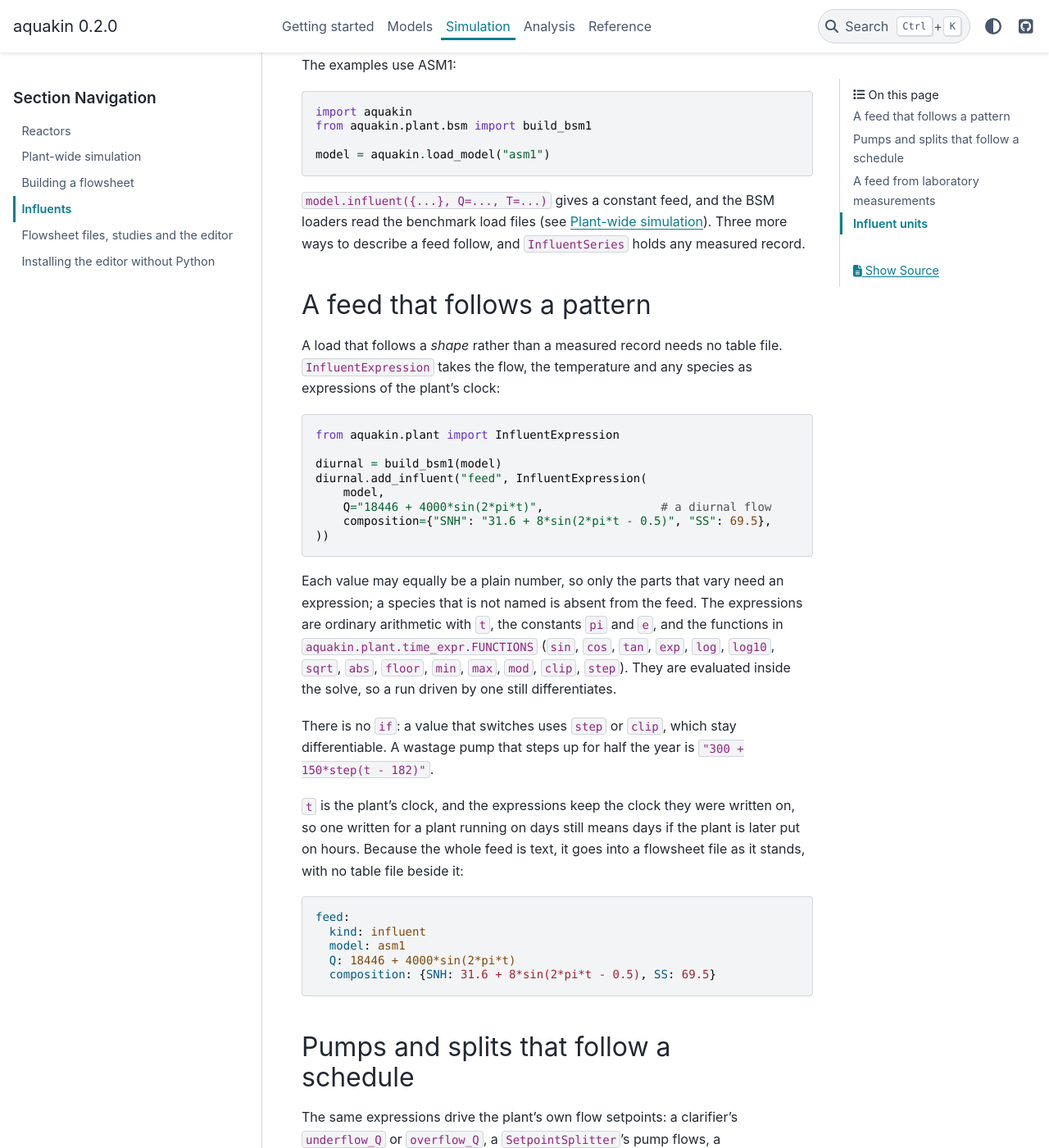
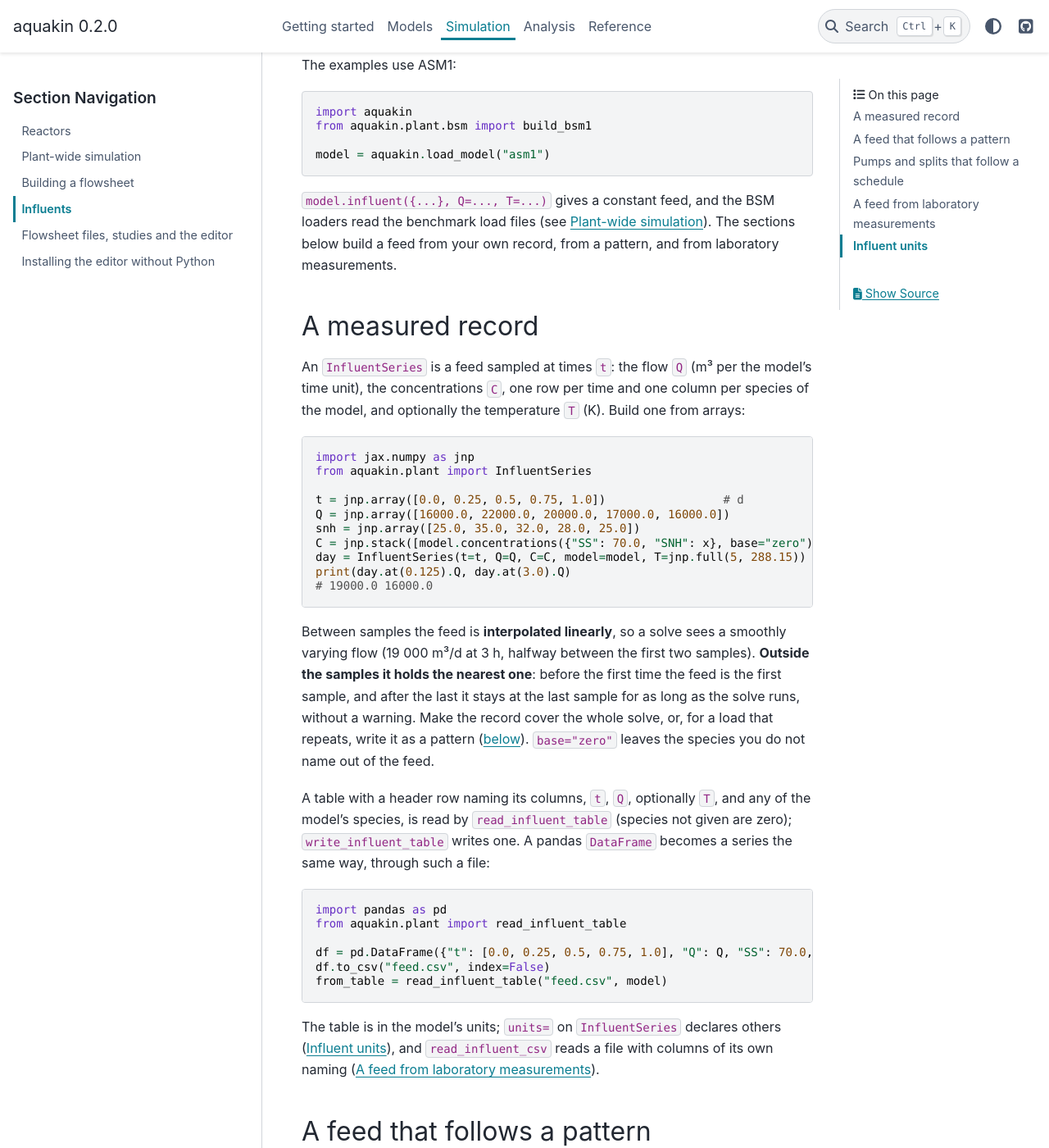
Before and after one commit to DeGrootResearchGroup/aquakin, a Sphinx documentation site: the page built from docs/influents.md, in a window 1280 px wide and 1400 px high, scrolled down 241 px. Shown: the whole window at 82% size. Built offline with Sphinx 7.4.7 and the PyData theme 0.15.4, drawn with Linux system fonts in a browser that asks for light colours; some of the changed text lies outside the part shown.

Commit message:
docs(influents): measured records, interpolation and wiring a lab feed
Show how to build an InfluentSeries from arrays and from a table or
DataFrame, how it is interpolated between samples and held past its ends,
and how to wire a characterized or CSV feed into a plant or a tank.

Co-Authored-By: Claude Opus 5.5 <noreply@anthropic.com>

````diff
--- a/docs/influents.md
+++ b/docs/influents.md
@@ -15,8 +15,63 @@ model = aquakin.load_model("asm1")
 
 `model.influent({...}, Q=..., T=...)` gives a constant feed, and the BSM
 loaders read the benchmark load files (see
-[Plant-wide simulation](plants.md)). Three more ways to describe a feed follow, and
-`InfluentSeries` holds any measured record.
+[Plant-wide simulation](plants.md)). The sections below build a feed from your
+own record, from a pattern, and from laboratory measurements.
+
+## A measured record
+
+An `InfluentSeries` is a feed sampled at times `t`: the flow `Q` (m³ per the
+model's time unit), the concentrations `C`, one row per time and one column per
+species of the model, and optionally the temperature `T` (K). Build one from
+arrays:
+
+```python
+import jax.numpy as jnp
+from aquakin.plant import InfluentSeries
+
+t = jnp.array([0.0, 0.25, 0.5, 0.75, 1.0])                 # d
+Q = jnp.array([16000.0, 22000.0, 20000.0, 17000.0, 16000.0])
+snh = jnp.array([25.0, 35.0, 32.0, 28.0, 25.0])
+C = jnp.stack([model.concentrations({"SS": 70.0, "SNH": x}, base="zero") for x in snh])
+day = InfluentSeries(t=t, Q=Q, C=C, model=model, T=jnp.full(5, 288.15))
+print(day.at(0.125).Q, day.at(3.0).Q)
+# 19000.0 16000.0
+```
+
+% invisible-code-block: python
+%     assert (float(day.at(0.125).Q), float(day.at(3.0).Q)) == (19000.0, 16000.0)
+
+Between samples the feed is **interpolated linearly**, so a solve sees a
+smoothly varying flow (19 000 m³/d at 3 h, halfway between the first two
+samples). **Outside the samples it holds the nearest one**: before the first
+time the feed is the first sample, and after the last it stays at the last
+sample for as long as the solve runs, without a warning. Make the record cover
+the whole solve, or, for a load that repeats, write it as a pattern
+([below](#a-feed-that-follows-a-pattern)). `base="zero"` leaves the species
+you do not name out of the feed.
+
+A table with a header row naming its columns, `t`, `Q`, optionally `T`, and any
+of the model's species, is read by `read_influent_table` (species not given are
+zero); `write_influent_table` writes one. A pandas `DataFrame` becomes a series
+the same way, through such a file:
+
+```python
+import pandas as pd
+from aquakin.plant import read_influent_table
+
+df = pd.DataFrame({"t": [0.0, 0.25, 0.5, 0.75, 1.0], "Q": Q, "SS": 70.0, "SNH": snh})
+df.to_csv("feed.csv", index=False)
+from_table = read_influent_table("feed.csv", model)
+```
+
+% invisible-code-block: python
+%     import numpy as np
+%     assert np.allclose(from_table.C, day.C) and np.allclose(from_table.Q, day.Q)
+
+The table is in the model's units; `units=` on `InfluentSeries` declares others
+([Influent units](#influent-units)), and `read_influent_csv` reads a file with
+columns of its own naming ([A feed from laboratory
+measurements](#a-feed-from-laboratory-measurements)).
 
 ## A feed that follows a pattern
 
@@ -132,6 +187,22 @@ print(scada_feed.t, scada_feed.Q)
 # [0.   0.25 0.5  1.  ] [16800. 21600. 19200. 16800.]
 ```
 
+Either is an influent like any other. A builder's plant takes it at its inlet,
+and a plant of your own names the input port with `to=`:
+
+```python
+lab_plant = build_bsm1(model)
+lab_plant.add_influent("feed", lab_feed)            # the plant's inlet
+
+tank = aquakin.Plant("lab_tank", time_unit="d")
+tank.add_unit(aquakin.CSTRUnit("tank", model, volume=1000.0, input_port_names=["in"],
+                               conditions={"T": 293.15}))
+tank.add_influent("feed", scada_feed, to="tank.in")
+```
+
+% invisible-code-block: python
+%     assert lab_plant.check().ok and tank.check().ok
+
 ## Influent units
 
 Influent data in other units are converted. Declare the units with `units=` on
````
